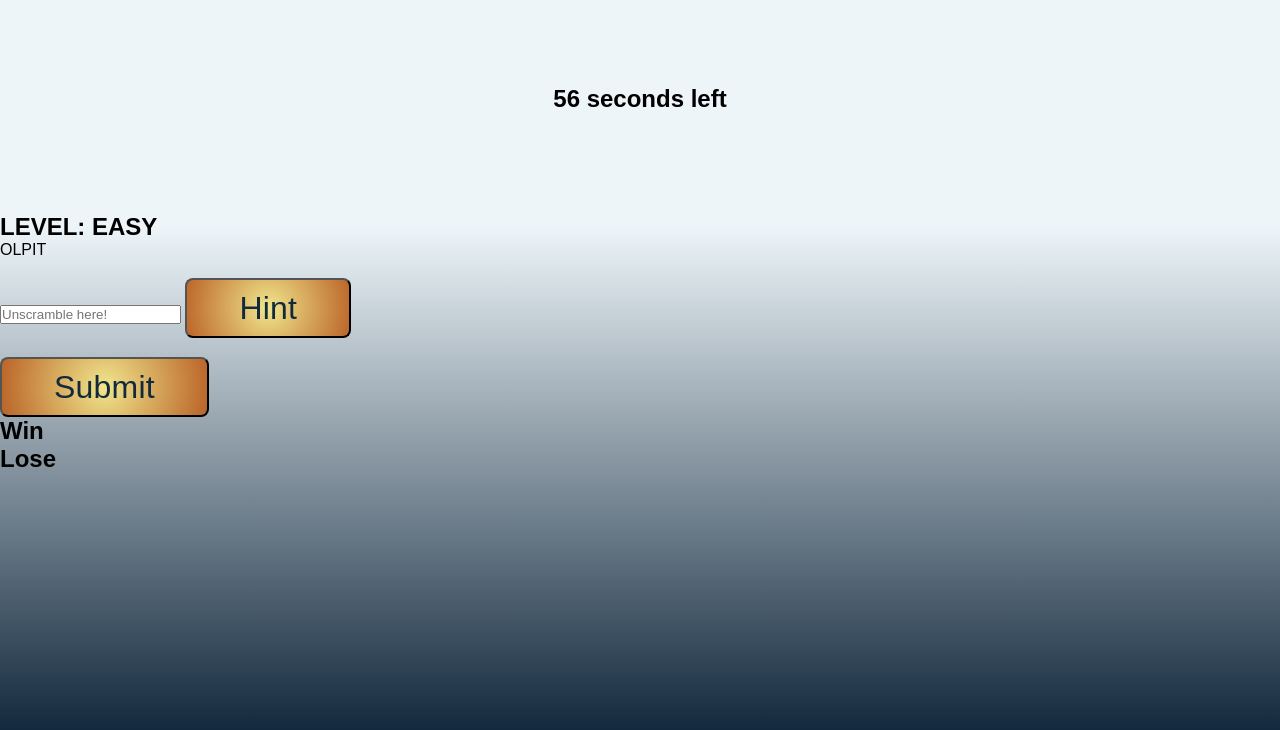
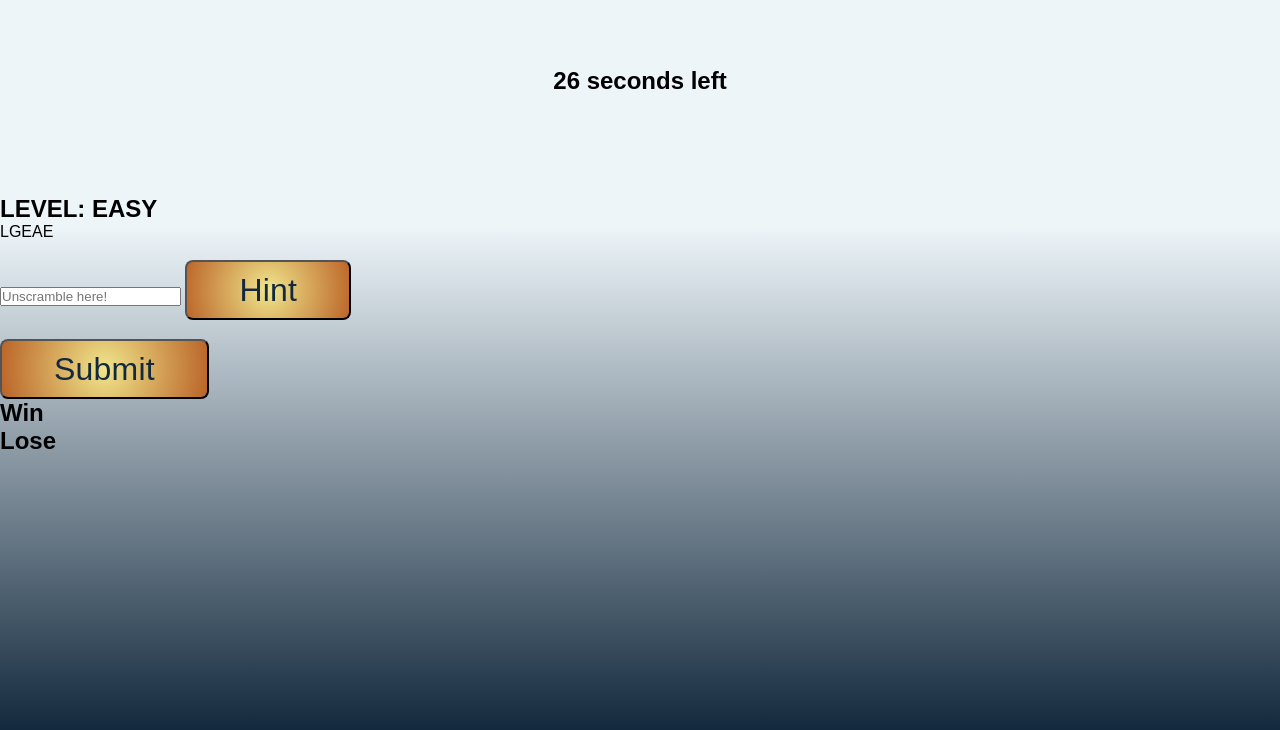
Before and after one commit to mellinwood1023/Word_Scramble, a plain HTML site: page index_easy.html in a window 1280 px wide. Shown: the part 70-800 px from the top of the page. Drawn offline with Linux system fonts and the light colour scheme.

Commit message:
js updates

```diff
--- a/index_easy.html
+++ b/index_easy.html
@@ -2,7 +2,7 @@
 <html lang="en">
 
 <head>
-  <meta charset="UTF-8">juice
+  <meta charset="UTF-8">
   <meta name="viewport" content="width=device-width, initial-scale=1.0">
   <meta http-equiv="X-UA-Compatible" content="ie=edge" />
   <title>Word Scramble Game</title>
--- a/script_easy.js
+++ b/script_easy.js
@@ -4,6 +4,11 @@ const word = [
     "Quick",
     "Juice",
     "Crazy",
+    "Stark",
+    "Joist",
+    "Blink",
+    "Truck",
+    "Point",
 ];
 
 const hint = [
@@ -12,6 +17,11 @@ const hint = [
     "Not slow",
     "Orange",
     "Wild",
+    "White",
+    "Beam",
+    "Eyes",
+    "Vehicle",
+    "Sharp",
 ];
 
 let displayWord = "";
@@ -32,12 +42,17 @@ function shuffle(str) {
 
 const timerEl = document.getElementById('countdown');
 const mainEl = document.getElementById('main');
+const wins = document.querySelector('.win');
+const lose = document.querySelector('.lose');
 
+let timeInterval;
+let timeLeft = 30;
 
-function countdown() {
-    let timeLeft = 60;
+function startTimer() {
+  clearInterval(timeInterval);
+  timeLeft = 30;
+  timeInterval = setInterval(function () {
 
-    const timeInterval = setInterval(function () {
       if (timeLeft > 1) {
         timerEl.textContent = timeLeft + '  seconds left';
         timeLeft--;
@@ -48,22 +63,27 @@ function countdown() {
         timerEl.textContent = '';
         clearInterval(timeInterval);
         alert(`OUT OF TIME! The word was '${displayWord.toLowerCase()}'`);
+        refresh();
       }
+
     }, 1000);
+}
+startTimer();
 
-  }
-countdown();
+
+
+//function countdown() {
+//  }
+//countdown();
 
 
 function refresh() {
-    index = Math.floor(Math.random() * 5);
+    index = Math.floor(Math.random() * 10);
     displayWord = word[index].toLocaleLowerCase();
     displayHint = hint[index];
-    scrambleWord =
-        document.getElementById("word");
+    scrambleWord = document.getElementById("word");
     console.log(displayWord)
-    scrambleWord.innerText =
-        shuffle(displayWord).toUpperCase();
+    scrambleWord.innerText = shuffle(displayWord).toUpperCase();
 }
 refresh();
 
@@ -73,13 +93,12 @@ function checkGuess() {
         result.textContent= `Correct!`;
         result.style.backgroundColor = "green";
         console.log('Correct!');
+        startTimer();
         refresh();
-
-    } else {
+      } else {
         result.textContent = `Try again`;
         result.style.backgroundColor = "red";
         console.log('Try again');
-    }
-
+      }
 }
 submitGuess.addEventListener("click", checkGuess);
```
